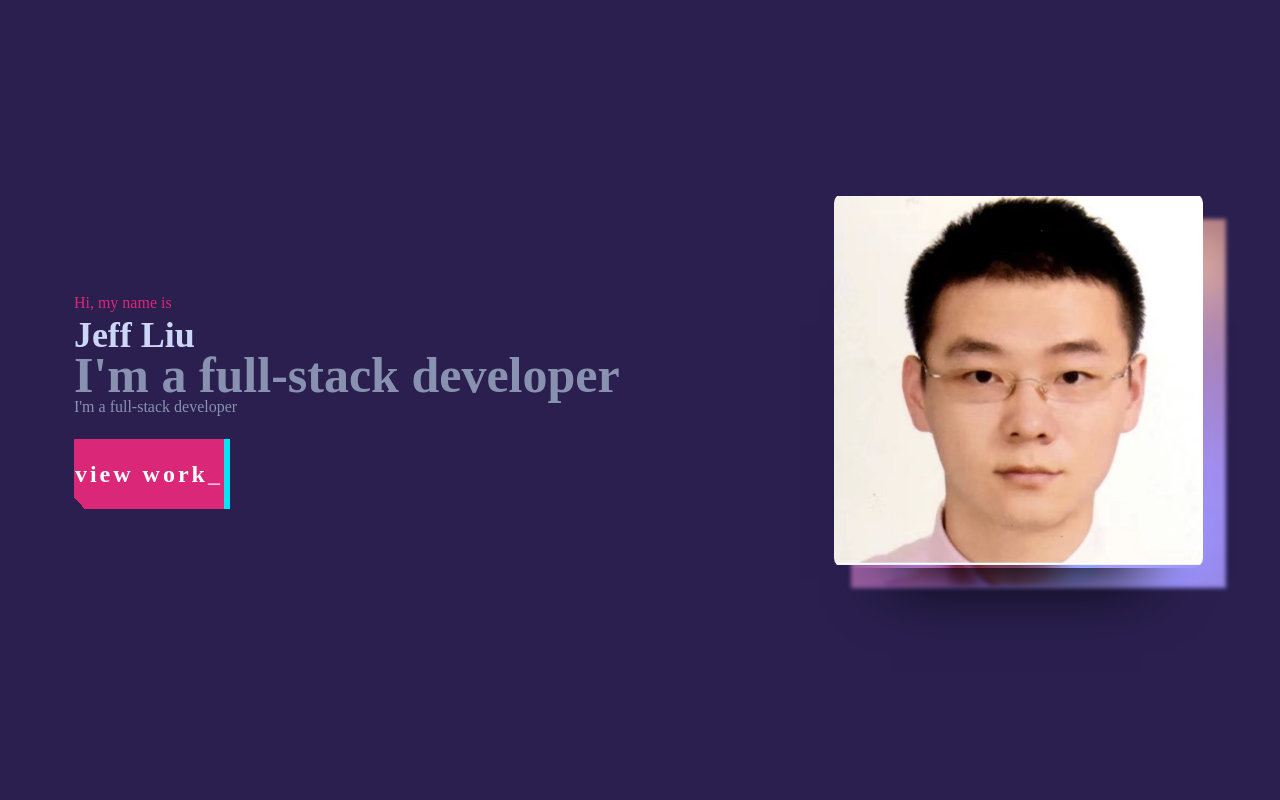
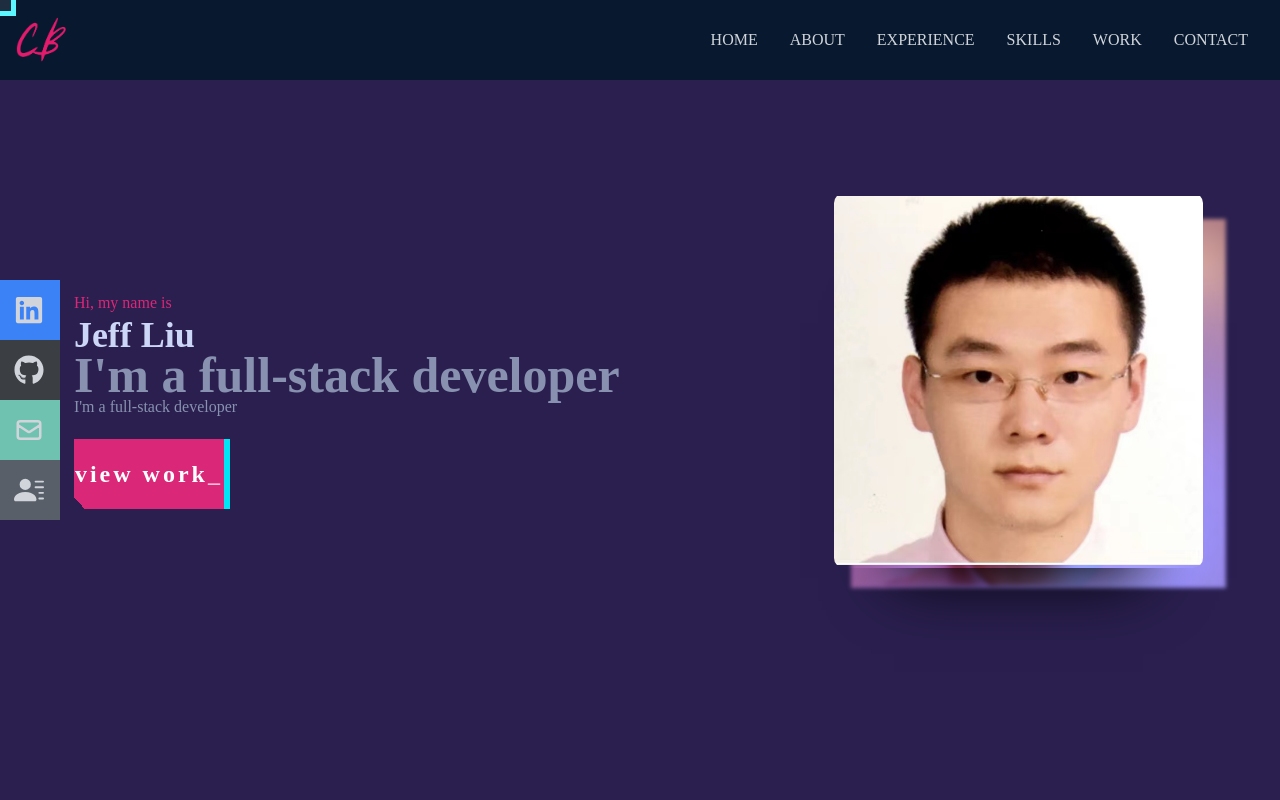
Before and after one commit to JeffLiusGitHub/typescriptPortfolio, a React (Create React App) app: page / in a window 1280 px wide. Shown: the top 800 px of the page. Built offline with nearby package versions, Linux system fonts and the light colour scheme.

Commit message:
modify z index

```diff
--- a/src/components/Navbar.tsx
+++ b/src/components/Navbar.tsx
@@ -49,7 +49,7 @@
   const handleOnClick = (): void => setOpenTab((prevTab) => !prevTab);
 
   return (
-    <div className="fixed w-full h-[80px] flex justify-between items-center px-4 bg-[#08192f] text-gray-300 z-50">
+    <div className="fixed w-full h-[80px] flex justify-between items-center px-4 bg-[#08192f] text-gray-300 z-1000" style={{zIndex:'1000000'}}>
       <img src={Logo} alt="logo image" style={{ width: '50px' }} />
 
       <ul className="hidden md:flex">
--- a/src/index.css
+++ b/src/index.css
@@ -29,7 +29,7 @@
   position: fixed;
   top: 0;
   left: 0;
-  z-index: 1000;
+  z-index: 1000000;
   pointer-events: none;
 }
 .cursor::after {
--- a/src/page/HomeStyle.js
+++ b/src/page/HomeStyle.js
@@ -5,7 +5,7 @@
   background-color: grey;
   width: 100vw;
   height: 100vh;
-  z-index: 10000;
+  z-index: 1000;
   position: relative;
 `;
 
@@ -16,7 +16,7 @@
   display: flex;
   justify-content: center;
   align-items: center;
-  z-index: 10000;
+  z-index: 1000;
 `;
 
 export const InnerContainer = styled.div`
```
